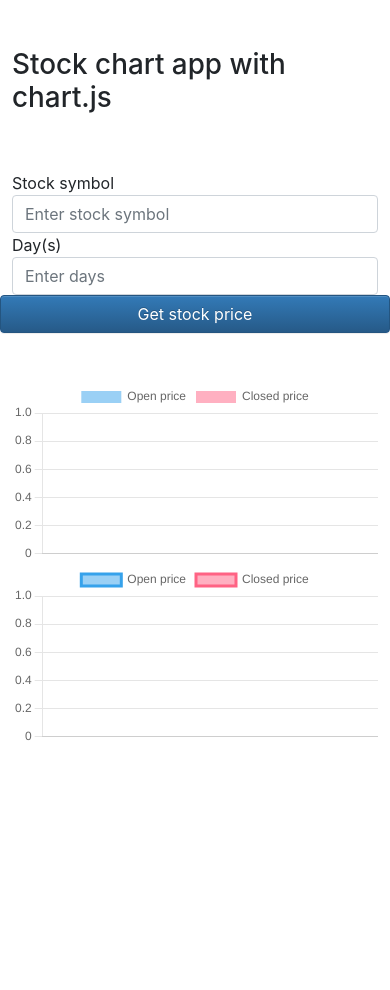
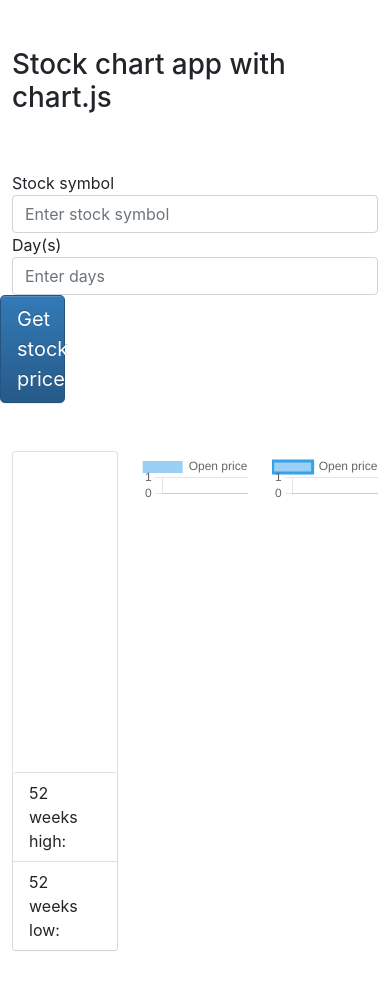
Before and after one commit to seheesf88/the-chart-app, a React (Create React App) app: page / in a window 390 px wide. Shown: the top 990 px of the page. Built offline with nearby package versions, Linux system fonts and the light colour scheme.

Commit message:
feat(comapany-profile): added company profile

```diff
--- a/src/components/Home.js
+++ b/src/components/Home.js
@@ -1,5 +1,7 @@
 import React, { useState, useEffect } from "react";
+import CompanyProfile from '../ui-components/CompanyProfile.js';
 import StockChart from './StockChart.js';
+import PieChart from "../ui-components/PieChart";
 
 function Home() {
   const [stockSymbolInput, setStockSymbolInput] = useState('');
@@ -19,6 +21,8 @@ function Home() {
     ],
   });
 
+  const [ companyInfoData, setCompanyInfoData ] = useState({});
+
   const API_KEY = process.env.REACT_APP_API_KEY
 
   const fetchData = async (stockSymbol, days = 10) => {
@@ -32,7 +36,7 @@ function Home() {
 
       const parsedData = await response.json();
       const dailyData = parsedData["Time Series (Daily)"]
-      console.log(dailyData)
+
       const labels = [];
       const openPriceData = [];
       const closedPriceData = [];
@@ -78,12 +82,54 @@ function Home() {
     }
   };
 
+  const fetchOverviewData = async (stockSymbol) => {
+    try {
+      const response = await fetch(`https://www.alphavantage.co/query?function=OVERVIEW&symbol=${stockSymbol}&apikey=${API_KEY}`);
+
+      if (!response.ok) {
+        throw new Error('Network response was not ok');
+      }
+
+      const parsedData = await response.json();
+      const data = formData(parsedData);
+
+      setCompanyInfoData({
+          ...data,
+      });
+
+    } catch (error) {
+      console.error('Error fetching data:', error);
+    }
+  };
+
+  const formData = (data) =>  {
+    const camelCaseData = {};
+
+    for (const key in data) {
+        const camelKey = convertToCamelCase(key);
+        camelCaseData[camelKey] = data[key];
+    }
+    return camelCaseData
+  }
+
+  const convertToCamelCase = (key) => {
+    return key.replace(/_([a-z])/g, function (match, letter) {
+      return letter.toUpperCase();
+    }).replace('_', '').replace(/^(.)/, function (match, letter) {
+        return letter.toLowerCase();
+    });
+  }
+
   const handleFetchButtonClick = () => {
     fetchData(stockSymbolInput, dayInput);
+    fetchOverviewData(stockSymbolInput);
   };
 
   useEffect(() => {
   }, [userData]);
+
+  useEffect(() => {
+  }, [companyInfoData]);
 
   return (
     <div className="container pt-5">
@@ -104,6 +150,7 @@ function Home() {
           <label htmlFor="days">Day(s)</label>
           <input
             id="days"
+            type="number"
             value={dayInput}
             onChange={(e) => setDayInput(e.target.value)}
             className="form-control"
@@ -111,14 +158,24 @@ function Home() {
           />
         </div>
         <button
-          className="btn btn-primary col-md-2"
+          type="button"
+          className="btn btn-primary btn-lg col-2"
           onClick={handleFetchButtonClick}
         >
           Get stock price
         </button>
       </div>
 
-      <StockChart userData={userData} />
+      <div className="row">
+        <div className="col-4">
+          <CompanyProfile companyInfo={companyInfoData}/>
+        </div>
+        <div className="col-8">
+          <StockChart userData={userData} />
+        </div>
+      </div>
+
+      <PieChart chartData={userData} />
     </div>
   )
 }
--- a/src/components/StockChart.js
+++ b/src/components/StockChart.js
@@ -1,18 +1,14 @@
 import BarChart from "../ui-components/BarChart";
 import LineChart from "../ui-components/LineChart";
-import PieChart from "../ui-components/PieChart";
 
 function StockChart({userData}) {
   return (
     <div className="row">
-      <div className="col-md-4">
+      <div className="col-6">
         <BarChart chartData={userData} />
       </div>
-      <div className="col-md-4">
+      <div className="col-6">
         <LineChart chartData={userData} />
-      </div>
-      <div className="col-md-4">
-        <PieChart chartData={userData} />
       </div>
     </div>
   );
--- a/src/ui-components/BarChart.js
+++ b/src/ui-components/BarChart.js
@@ -3,7 +3,7 @@ import { Bar } from "react-chartjs-2";
 import { Chart as ChartJS } from "chart.js/auto";
 
 function BarChart({ chartData }) {
-  return <Bar data={chartData} />;
+  return <Bar data={chartData} style={{width: "100%"}}/>;
 }
 
 export default BarChart;
--- /dev/null
+++ b/src/ui-components/CompanyProfile.js
@@ -0,0 +1,20 @@
+import React from "react";
+
+function CompanyProfile({ companyInfo }) {
+  return (
+    <div className="card" style={{ minHeight: "500px"}}>
+      <div className="card-body">
+        <h5 className="card-title">{companyInfo.name}</h5>
+        <p className="card-text">{companyInfo.symbol}</p>
+        <p className="card-text">{companyInfo.industry}</p>
+        <p className="card-text">{companyInfo.description}</p>
+      </div>
+      <ul className="list-group list-group-flush">
+        <li className="list-group-item">52 weeks high: {companyInfo['52WeekHigh']}</li>
+        <li className="list-group-item">52 weeks low: {companyInfo['52WeekLow']}</li>
+      </ul>
+    </div>
+  );
+}
+
+export default CompanyProfile;
--- a/src/ui-components/LineChart.js
+++ b/src/ui-components/LineChart.js
@@ -3,7 +3,7 @@ import { Line } from "react-chartjs-2";
 import { Chart as ChartJS } from "chart.js/auto";
 
 function LineChart({ chartData }) {
-  return <Line data={chartData} />;
+  return <Line data={chartData} style={{width: "100%"}} />;
 }
 
 export default LineChart;
--- a/src/ui-components/PieChart.js
+++ b/src/ui-components/PieChart.js
@@ -3,7 +3,7 @@ import { Pie } from "react-chartjs-2";
 import { Chart as ChartJS } from "chart.js/auto";
 
 function PieChart({ chartData }) {
-  return <Pie data={chartData} />;
+  return <Pie data={chartData} style={{width: "100%"}} />;
 }
 
 export default PieChart;
```
Also changed, not shown: 1 other file (tests, documents, lock files or other folders).
